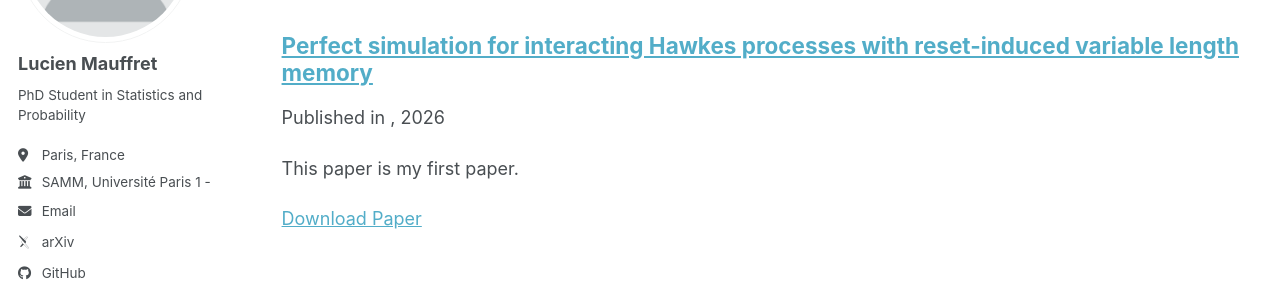
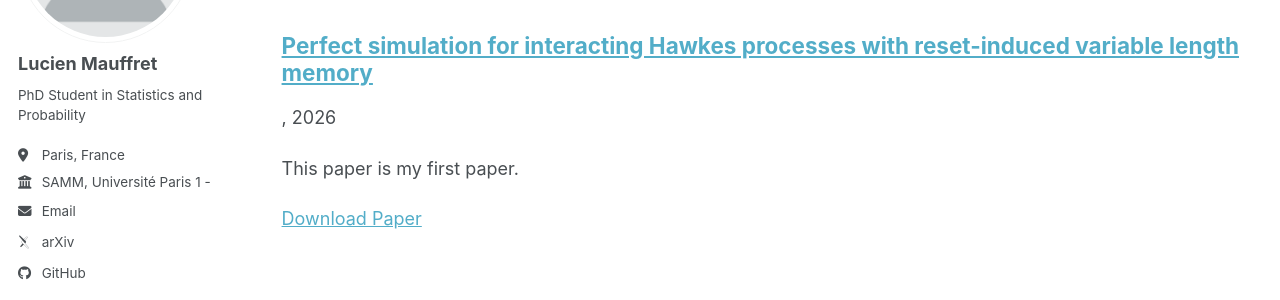
Before and after one commit to lumauf/lumauf.github.io, a Jekyll site: the page built from _pages/publications.html, in a window 1280 px wide. Shown: the part 233-533 px from the top of the page. Built offline with Jekyll 4.4.1, drawn with Linux system fonts in a browser that asks for light colours; some web fonts are replaced; a script bundle is joined from its source files by our own code; library files that are not in the unit come from our copies.

Commit message:
modification de l'apparition des dates

```diff
--- a/_includes/archive-single.html
+++ b/_includes/archive-single.html
@@ -38,15 +38,28 @@
       <p class="page__meta"><i class="fa fa-clock" aria-hidden="true"></i> {% include read-time.html %}</p>
     {% endif %}
 
-        {% if post.collection == 'teaching' %}
-          <p> {{ post.type }}, <i>{{ post.venue }}</i>, {{ post.date | default: "1900-01-01" | date: "%Y" }} </p>
-        {% elsif post.collection == 'publications' %}
-          <p>Published in <i>{{ post.venue }}</i>, {{ post.date | default: "1900-01-01" | date: "%Y" }} </p>
-        {% elsif post.date %}
-         <p class="page__date"><strong><i class="fa fa-fw fa-calendar" aria-hidden="true"></i> {{ site.data.ui-text[site.locale].date_label | default: "Published:" }}</strong> <time datetime="{{ post.date | default: "1900-01-01" | date_to_xmlschema }}">{{ post.date | default: "1900-01-01" | date: "%B %d, %Y" }}</time></p>
-        {% endif %}
+		{% if post.collection == 'teaching' %}
+		  {% if post.date %}
+			<p>{{ post.type }}, <i>{{ post.venue }}</i>, {{ post.date | date: "%Y" }}</p>
+		  {% else %}
+			<p>{{ post.type }}, <i>{{ post.venue }}</i></p>
+		  {% endif %}
 
-    {% if post.excerpt and site.read_more != 'enabled' %}
+		{% elsif post.collection == 'publications' %}
+		  <p><i>{{ post.venue }}</i>, {{ post.date | date: "%Y" }}</p>
+
+		{% elsif post.date %}
+		  <p class="page__date">
+			<strong>
+			  <i class="fa fa-fw fa-calendar" aria-hidden="true"></i>
+			  {{ site.data.ui-text[site.locale].date_label | default: "Published:" }}
+			</strong>
+			<time datetime="{{ post.date | date_to_xmlschema }}">
+			  {{ post.date | date: "%B %d, %Y" }}
+			</time>
+		  </p>
+		{% endif %}
+			{% if post.excerpt and site.read_more != 'enabled' %}
     <p class="archive__item-excerpt" itemprop="description">{{ post.excerpt | markdownify }}</p>
     {% elsif post.excerpt and site.read_more == 'enabled' %}
     <p class="archive__item-excerpt" itemprop="description"><p>{{ post.excerpt | markdownify | remove: '<p>' | remove: '</p>' }}<strong><a href="{{ base_path }}{{ post.url }}" rel="permalink"> Read more</a></strong></p></p>
```
